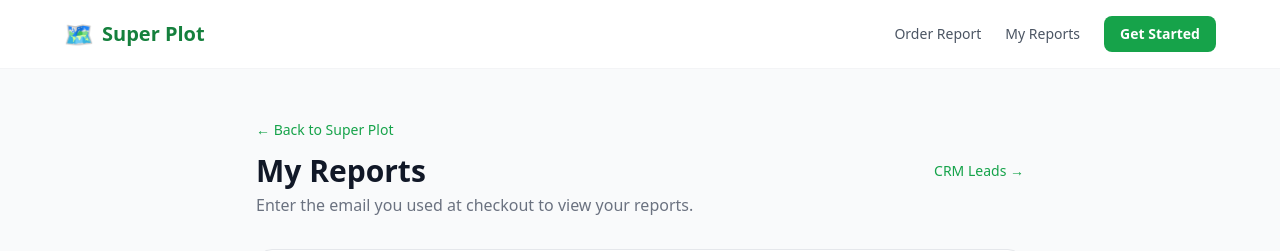
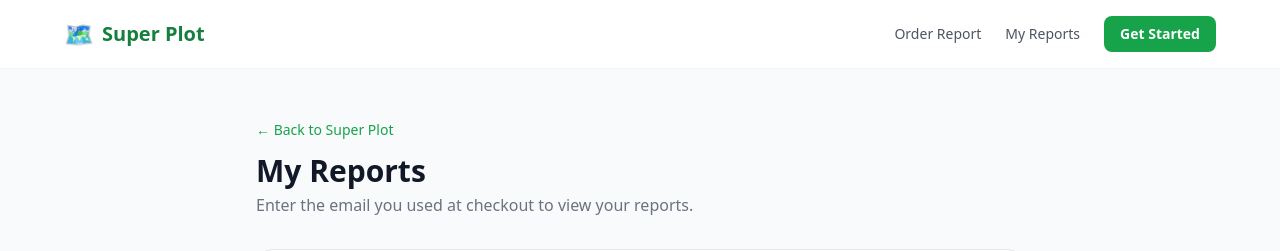
Before and after one commit to tomdwillis/super-plot, a Next.js app: page /dashboard in a window 1280 px wide. Shown: the top 251 px of the page. Built offline with nearby package versions, Linux system fonts and the light colour scheme.

Commit message:
Move CRM Leads dashboard from /dashboard/leads to /admin/leads
Gate the investor CRM leads tool behind the admin area so landowners
don't see it. Remove the public dashboard link. Add nav link from
admin analytics to admin leads.

Co-Authored-By: Paperclip <noreply@paperclip.ing>

```diff
--- a/src/app/admin/analytics/page.tsx
+++ b/src/app/admin/analytics/page.tsx
@@ -246,6 +246,9 @@ export default function AnalyticsDashboard() {
             >
               Refresh
             </button>
+            <a href="/admin/leads" className="text-sm text-green-600 hover:text-green-700 font-medium">
+              CRM Leads →
+            </a>
             <a href="/dashboard" className="text-sm text-gray-500 hover:text-gray-700">
               User Dashboard →
             </a>
--- a/src/app/dashboard/page.tsx
+++ b/src/app/dashboard/page.tsx
@@ -97,9 +97,6 @@ export default function DashboardPage() {
           </a>
           <div className="flex items-center justify-between mt-3">
             <h1 className="text-3xl font-bold text-gray-900">My Reports</h1>
-            <a href="/dashboard/leads" className="text-sm text-green-600 hover:underline font-medium">
-              CRM Leads →
-            </a>
           </div>
           <p className="text-gray-500 mt-1">
             Enter the email you used at checkout to view your reports.
@@ -248,7 +245,7 @@ export default function DashboardPage() {
                               onClick={() => setChallengeOpenId(report.id)}
                               className="text-xs text-brand-600 hover:text-brand-700 font-medium hover:underline"
                             >
-                              Challenge this valuation →
+                              What affects this value? →
                             </button>
                           )}
                           <WilcoLandOfferCTA
```
Also changed, not shown: src/app/admin/leads/page.tsx (renamed from src/app/dashboard/leads/page.tsx).
